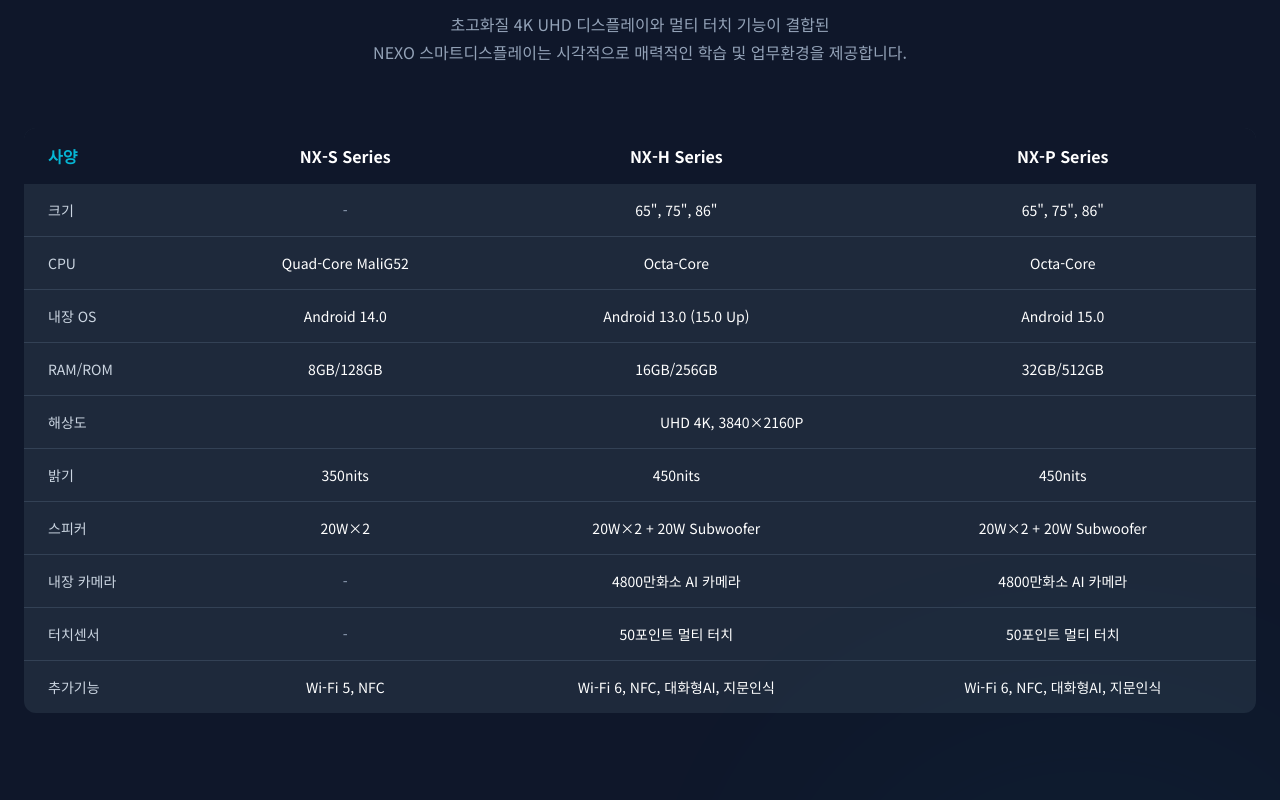
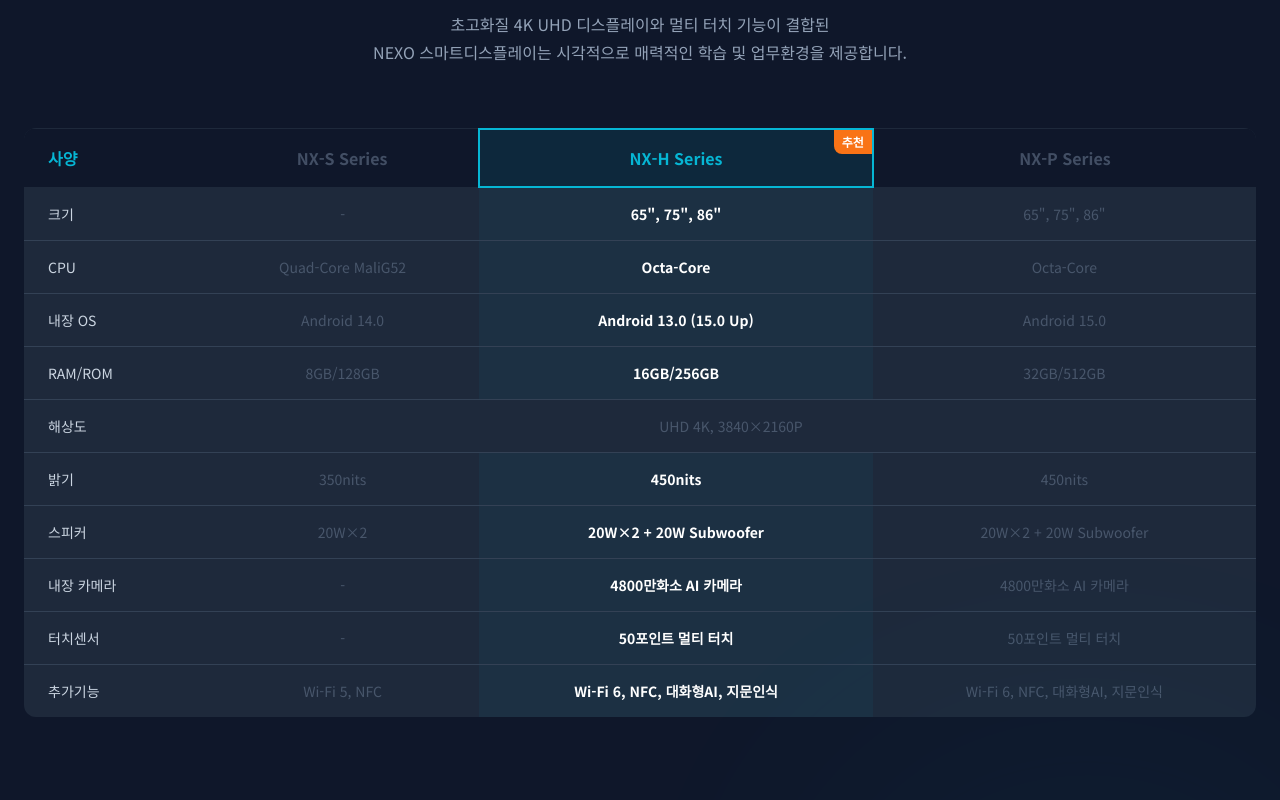
Before and after one commit to nexokoreastudio-bit/nexokorea-website, a website: page index.html in a window 1280 px wide. Shown: the part 1340-2140 px from the top of the page. Drawn offline with nearby package versions, Linux system fonts and the light colour scheme.

Commit message:
NX-H Series 강조 및 Open AI 카드 삭제

```diff
--- a/index.html
+++ b/index.html
@@ -164,10 +164,10 @@
             </p>
             <div class="flex flex-col sm:flex-row gap-3 sm:gap-4 justify-center mb-8 sm:mb-12 px-2">
                 <button onclick="openContactModal()" class="px-6 sm:px-8 py-3 sm:py-4 bg-nexo-cyan text-nexo-navy font-bold rounded-full text-base sm:text-lg hover:bg-white transition-all shadow-[0_0_30px_rgba(6,182,212,0.3)] flex items-center justify-center gap-2 group">
-                    무료 시연 신청하기
+                    전자칠판 견적문의
                     <i data-lucide="arrow-right" class="w-5 h-5 group-hover:translate-x-1 transition-transform"></i>
                 </button>
-                <a href="https://blog.naver.com/nexokorea" target="_blank" class="px-6 sm:px-8 py-3 sm:py-4 bg-slate-800/50 backdrop-blur border border-slate-600 text-white font-bold rounded-full text-base sm:text-lg hover:bg-slate-700 transition-all">
+                <a href="https://blog.naver.com/PostList.naver?blogId=nexokorea&from=postList&categoryNo=25" target="_blank" class="px-6 sm:px-8 py-3 sm:py-4 bg-slate-800/50 backdrop-blur border border-slate-600 text-white font-bold rounded-full text-base sm:text-lg hover:bg-slate-700 transition-all">
                     제품 상세보기
                 </a>
             </div>
@@ -228,69 +228,72 @@
                     <thead>
                         <tr class="bg-nexo-navy">
                             <th class="px-6 py-4 text-left text-nexo-cyan font-bold">사양</th>
-                            <th class="px-6 py-4 text-center font-bold">NX-S Series</th>
-                            <th class="px-6 py-4 text-center font-bold">NX-H Series</th>
-                            <th class="px-6 py-4 text-center font-bold">NX-P Series</th>
+                            <th class="px-6 py-4 text-center font-bold text-slate-500 opacity-60">NX-S Series</th>
+                            <th class="px-6 py-4 text-center font-bold text-nexo-cyan bg-nexo-cyan/10 border-2 border-nexo-cyan relative">
+                                NX-H Series
+                                <span class="absolute top-0 right-0 bg-nexo-orange text-white text-xs px-2 py-1 rounded-bl-lg">추천</span>
+                            </th>
+                            <th class="px-6 py-4 text-center font-bold text-slate-500 opacity-60">NX-P Series</th>
                         </tr>
                     </thead>
                     <tbody class="text-sm">
                         <tr class="border-b border-slate-700">
                             <td class="px-6 py-4 text-slate-300">크기</td>
-                            <td class="px-6 py-4 text-center text-slate-400">-</td>
-                            <td class="px-6 py-4 text-center text-white">65", 75", 86"</td>
-                            <td class="px-6 py-4 text-center text-white">65", 75", 86"</td>
+                            <td class="px-6 py-4 text-center text-slate-500 opacity-60">-</td>
+                            <td class="px-6 py-4 text-center text-white font-bold bg-nexo-cyan/5">65", 75", 86"</td>
+                            <td class="px-6 py-4 text-center text-slate-500 opacity-60">65", 75", 86"</td>
                         </tr>
                         <tr class="border-b border-slate-700">
                             <td class="px-6 py-4 text-slate-300">CPU</td>
-                            <td class="px-6 py-4 text-center text-white">Quad-Core MaliG52</td>
-                            <td class="px-6 py-4 text-center text-white">Octa-Core</td>
-                            <td class="px-6 py-4 text-center text-white">Octa-Core</td>
+                            <td class="px-6 py-4 text-center text-slate-500 opacity-60">Quad-Core MaliG52</td>
+                            <td class="px-6 py-4 text-center text-white font-bold bg-nexo-cyan/5">Octa-Core</td>
+                            <td class="px-6 py-4 text-center text-slate-500 opacity-60">Octa-Core</td>
                         </tr>
                         <tr class="border-b border-slate-700">
                             <td class="px-6 py-4 text-slate-300">내장 OS</td>
-                            <td class="px-6 py-4 text-center text-white">Android 14.0</td>
-                            <td class="px-6 py-4 text-center text-white">Android 13.0 (15.0 Up)</td>
-                            <td class="px-6 py-4 text-center text-white">Android 15.0</td>
+                            <td class="px-6 py-4 text-center text-slate-500 opacity-60">Android 14.0</td>
+                            <td class="px-6 py-4 text-center text-white font-bold bg-nexo-cyan/5">Android 13.0 (15.0 Up)</td>
+                            <td class="px-6 py-4 text-center text-slate-500 opacity-60">Android 15.0</td>
                         </tr>
                         <tr class="border-b border-slate-700">
                             <td class="px-6 py-4 text-slate-300">RAM/ROM</td>
-                            <td class="px-6 py-4 text-center text-white">8GB/128GB</td>
-                            <td class="px-6 py-4 text-center text-white">16GB/256GB</td>
-                            <td class="px-6 py-4 text-center text-white">32GB/512GB</td>
+                            <td class="px-6 py-4 text-center text-slate-500 opacity-60">8GB/128GB</td>
+                            <td class="px-6 py-4 text-center text-white font-bold bg-nexo-cyan/5">16GB/256GB</td>
+                            <td class="px-6 py-4 text-center text-slate-500 opacity-60">32GB/512GB</td>
                         </tr>
                         <tr class="border-b border-slate-700">
                             <td class="px-6 py-4 text-slate-300">해상도</td>
-                            <td class="px-6 py-4 text-center text-white" colspan="3">UHD 4K, 3840×2160P</td>
+                            <td class="px-6 py-4 text-center text-slate-500 opacity-60" colspan="3">UHD 4K, 3840×2160P</td>
                         </tr>
                         <tr class="border-b border-slate-700">
                             <td class="px-6 py-4 text-slate-300">밝기</td>
-                            <td class="px-6 py-4 text-center text-white">350nits</td>
-                            <td class="px-6 py-4 text-center text-white">450nits</td>
-                            <td class="px-6 py-4 text-center text-white">450nits</td>
+                            <td class="px-6 py-4 text-center text-slate-500 opacity-60">350nits</td>
+                            <td class="px-6 py-4 text-center text-white font-bold bg-nexo-cyan/5">450nits</td>
+                            <td class="px-6 py-4 text-center text-slate-500 opacity-60">450nits</td>
                         </tr>
                         <tr class="border-b border-slate-700">
                             <td class="px-6 py-4 text-slate-300">스피커</td>
-                            <td class="px-6 py-4 text-center text-white">20W×2</td>
-                            <td class="px-6 py-4 text-center text-white">20W×2 + 20W Subwoofer</td>
-                            <td class="px-6 py-4 text-center text-white">20W×2 + 20W Subwoofer</td>
+                            <td class="px-6 py-4 text-center text-slate-500 opacity-60">20W×2</td>
+                            <td class="px-6 py-4 text-center text-white font-bold bg-nexo-cyan/5">20W×2 + 20W Subwoofer</td>
+                            <td class="px-6 py-4 text-center text-slate-500 opacity-60">20W×2 + 20W Subwoofer</td>
                         </tr>
                         <tr class="border-b border-slate-700">
                             <td class="px-6 py-4 text-slate-300">내장 카메라</td>
-                            <td class="px-6 py-4 text-center text-slate-400">-</td>
-                            <td class="px-6 py-4 text-center text-white">4800만화소 AI 카메라</td>
-                            <td class="px-6 py-4 text-center text-white">4800만화소 AI 카메라</td>
+                            <td class="px-6 py-4 text-center text-slate-500 opacity-60">-</td>
+                            <td class="px-6 py-4 text-center text-white font-bold bg-nexo-cyan/5">4800만화소 AI 카메라</td>
+                            <td class="px-6 py-4 text-center text-slate-500 opacity-60">4800만화소 AI 카메라</td>
                         </tr>
                         <tr class="border-b border-slate-700">
                             <td class="px-6 py-4 text-slate-300">터치센서</td>
-                            <td class="px-6 py-4 text-center text-slate-400">-</td>
-                            <td class="px-6 py-4 text-center text-white">50포인트 멀티 터치</td>
-                            <td class="px-6 py-4 text-center text-white">50포인트 멀티 터치</td>
+                            <td class="px-6 py-4 text-center text-slate-500 opacity-60">-</td>
+                            <td class="px-6 py-4 text-center text-white font-bold bg-nexo-cyan/5">50포인트 멀티 터치</td>
+                            <td class="px-6 py-4 text-center text-slate-500 opacity-60">50포인트 멀티 터치</td>
                         </tr>
                         <tr>
                             <td class="px-6 py-4 text-slate-300">추가기능</td>
-                            <td class="px-6 py-4 text-center text-white">Wi-Fi 5, NFC</td>
-                            <td class="px-6 py-4 text-center text-white">Wi-Fi 6, NFC, 대화형AI, 지문인식</td>
-                            <td class="px-6 py-4 text-center text-white">Wi-Fi 6, NFC, 대화형AI, 지문인식</td>
+                            <td class="px-6 py-4 text-center text-slate-500 opacity-60">Wi-Fi 5, NFC</td>
+                            <td class="px-6 py-4 text-center text-white font-bold bg-nexo-cyan/5">Wi-Fi 6, NFC, 대화형AI, 지문인식</td>
+                            <td class="px-6 py-4 text-center text-slate-500 opacity-60">Wi-Fi 6, NFC, 대화형AI, 지문인식</td>
                         </tr>
                     </tbody>
                 </table>
@@ -471,22 +474,6 @@
                         <img src="images/math-3d-graph.png" alt="스마트 수학 툴 - 3D 그래프" class="w-full h-full object-contain" onerror="this.style.display='none'; this.parentElement.innerHTML='<div class=&quot;text-slate-500 text-sm&quot;>3D 수학 그래프 이미지</div>';">
                     </div>
                 </div>
-            </div>
-
-            <!-- Open AI Section -->
-            <div class="bg-gradient-to-r from-nexo-navy to-slate-800 rounded-2xl p-8 border border-slate-700 mb-12">
-                <div class="flex items-center gap-4 mb-6">
-                    <div class="w-16 h-16 bg-nexo-orange/20 rounded-xl flex items-center justify-center">
-                        <i data-lucide="sparkles" class="w-8 h-8 text-nexo-orange"></i>
-                    </div>
-                    <div>
-                        <h4 class="text-2xl font-bold text-white">Open AI</h4>
-                        <p class="text-slate-400 text-sm">대화형 AI Assistant</p>
-                    </div>
-                </div>
-                <p class="text-slate-300 mb-4">
-                    즉시 질문에 답변, 수학 문제 단계별 제안, 외국어 발음 및 문법 도움, 실시간 피드백으로 맞춤형 학습 제공.
-                </p>
             </div>
 
             <!-- Video Gallery Section -->
@@ -1045,9 +1032,9 @@
                     <span>© 2024 NEXO KOREA Corp. All rights reserved.</span>
                 </div>
                 <div class="flex space-x-6">
-                    <a href="https://blog.naver.com/nexokorea" target="_blank" class="hover:text-white">이용약관</a>
-                    <a href="https://blog.naver.com/nexokorea" target="_blank" class="hover:text-white">개인정보처리방침</a>
-                    <a href="https://blog.naver.com/nexokorea" target="_blank" class="hover:text-white">고객센터</a>
+
+                    <a href="https://www.nexokorea.com/bbs/page.php?hid=privacy" target="_blank" class="hover:text-white">개인정보처리방침</a>
+                    <a href="https://www.nexokorea.com/bbs/board.php?bo_table=m05_01" target="_blank" class="hover:text-white">고객센터</a>
                 </div>
             </div>
         </div>
```
